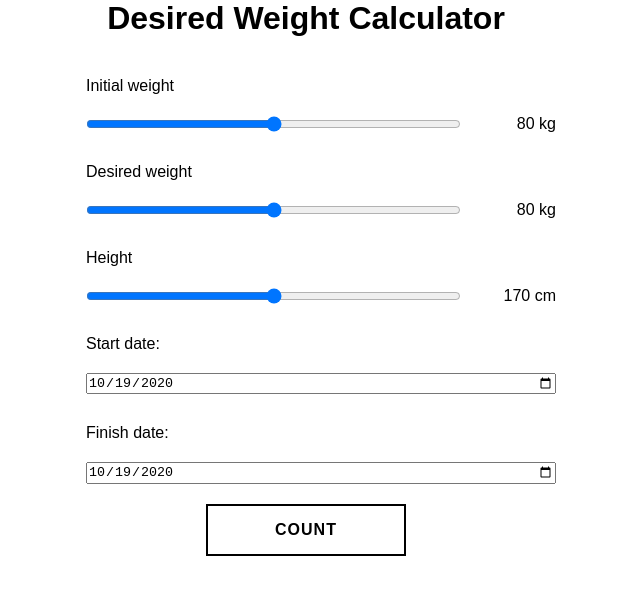
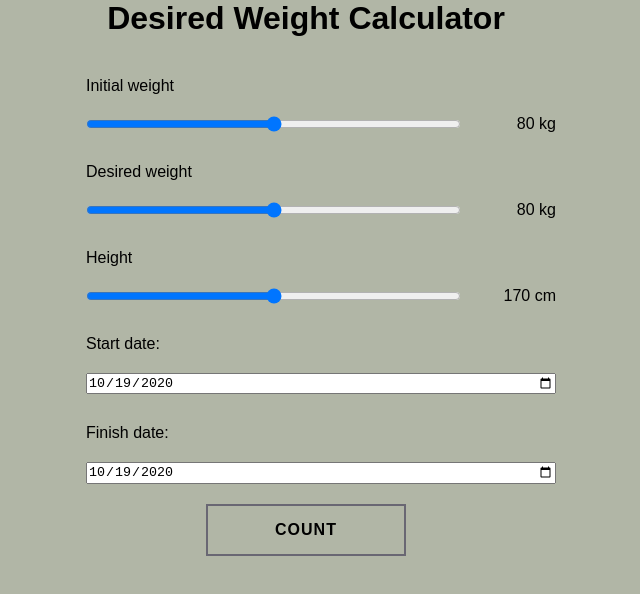
Before and after one commit to forbiddenrng/desired-weight-calculator, a React (Create React App) app: page / in a window 1280 px wide. Shown: the top 594 px of the page, without its empty margins (334-974 px from the left). Built offline with nearby package versions, Linux system fonts and the light colour scheme.

Commit message:
styles to button and colors to website

```diff
--- a/src/App.css
+++ b/src/App.css
@@ -1,3 +1,9 @@
 .header {
   text-align: center;
 }
+body {
+  background-color: #B1B6A6;
+}
+html {
+  color: black;
+}
--- a/src/components/Button.css
+++ b/src/components/Button.css
@@ -13,5 +13,11 @@ div.button_form {
   font-weight: bold;
   letter-spacing: 1px;
   background-color: transparent;
-  border: 2px solid black;
+  border: 2px solid #696773;
+  transition: background-color .2s, border-color .2s, color .2s;
 }
+.button_form button:hover{
+  background-color: #819595;
+  border-color: #819595;
+  color: white;
+}
```
